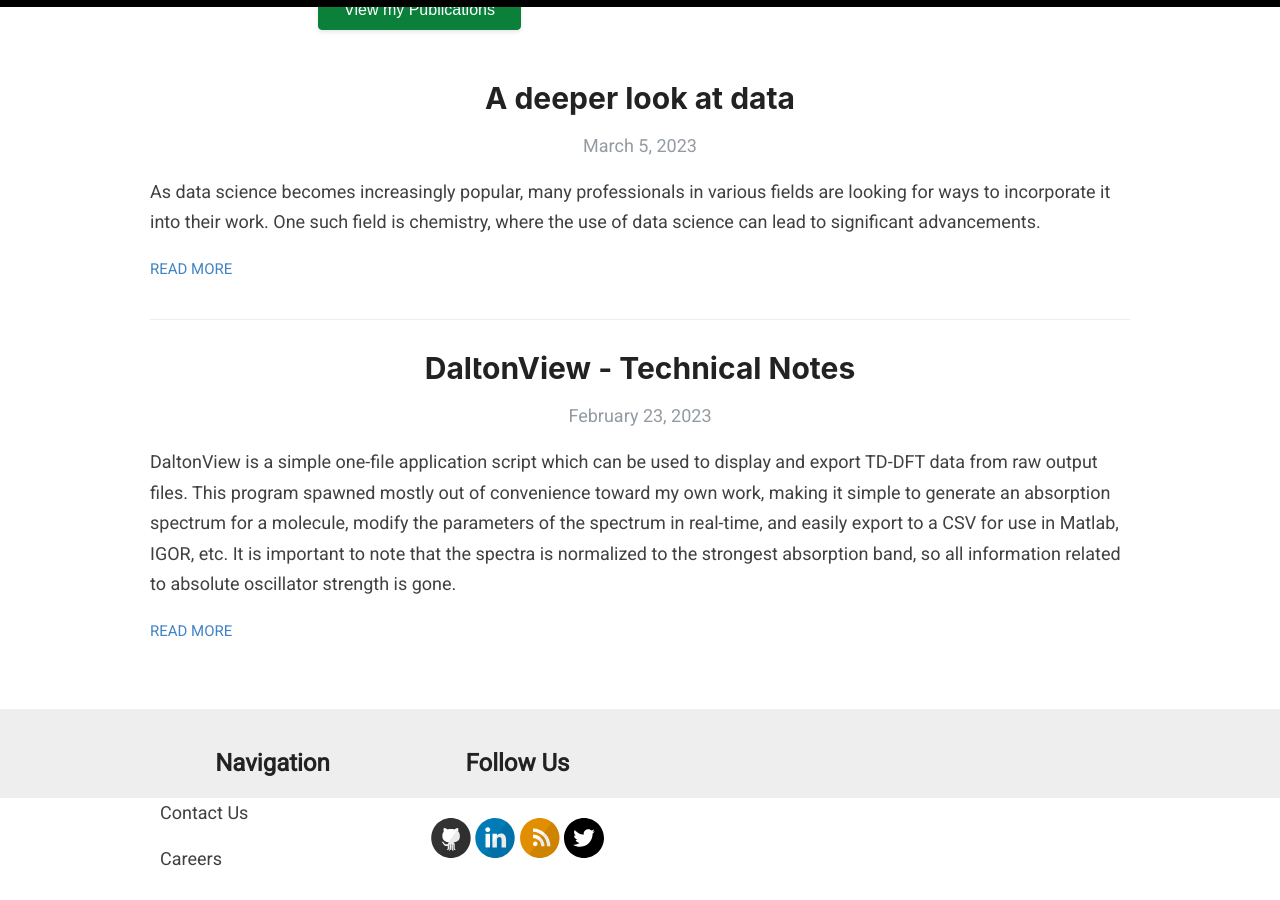
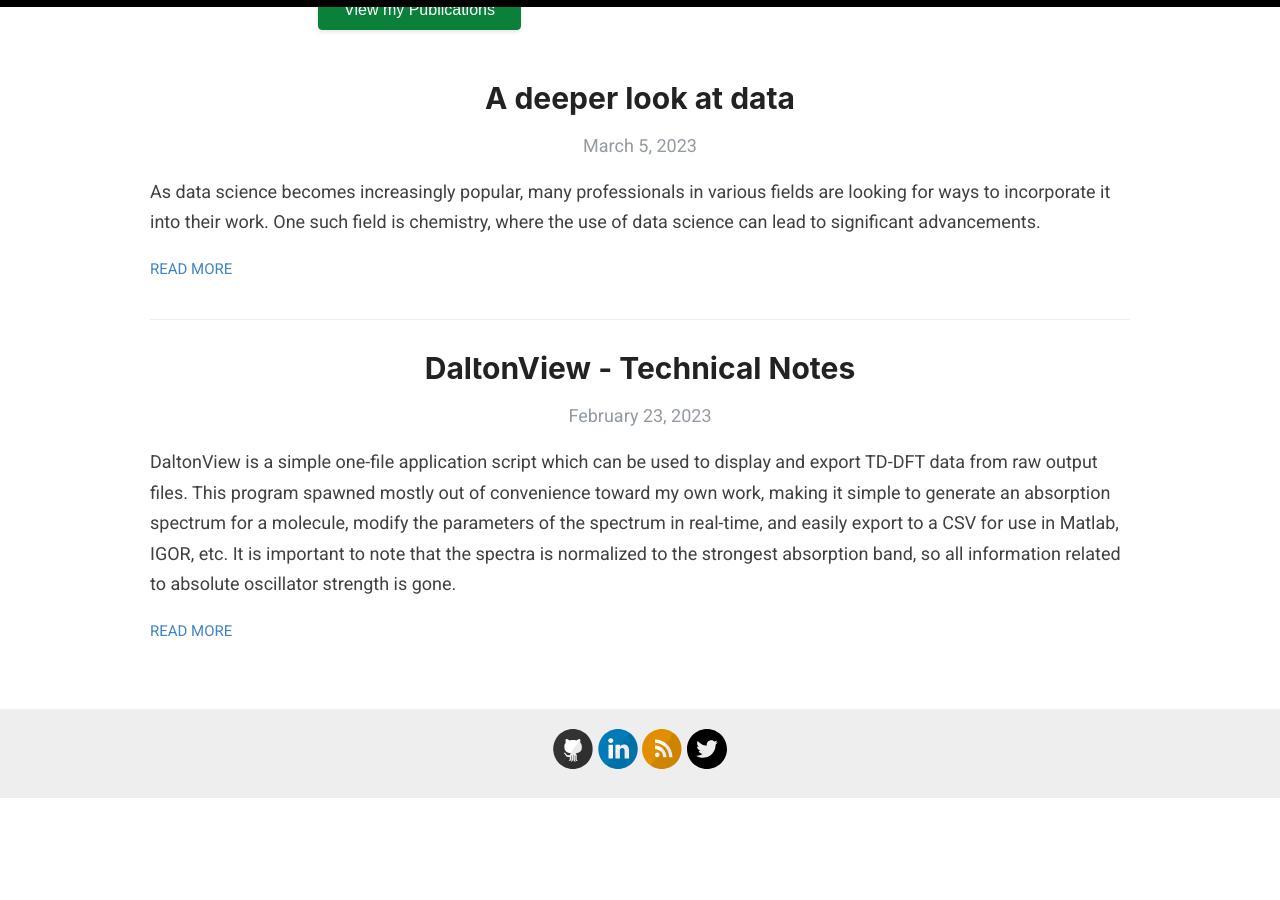
Before and after one commit to yreva/daltonian.co, a Jekyll site: the page built from index.html, in a window 1280 px wide and 900 px high, scrolled down 860 px. Built offline with Jekyll 4.4.1, drawn with Linux system fonts in a browser that asks for light colours; the list of posts is cut into pages by our own code; after the commit the page ends 1658 px from its top, so only the background shows below that.

Commit message:
Add footer

```diff
--- a/_layouts/default.html
+++ b/_layouts/default.html
@@ -47,18 +47,9 @@
 
       <div class="wrapper-footer">
         <div class="container">
-          <div class="row">
-            <div class="column left">
-              <h2>Navigation</h2>
-              <p>Contact Us</p>
-              <p>Careers</p>
-            </div>
-            <div class="column right">
-              <h2>Follow Us</h2>
-              <footer class="footer">
-                {% include svg-icons.html %}
-              </footer>
-            </div>
+            <footer class="footer">
+              {% include svg-icons.html %}
+            </footer>
           </div>
         </div>
       </div>
```
